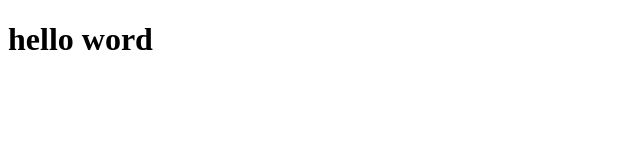
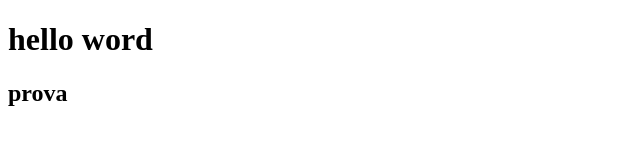
Before and after one commit to oryven/htmlcss-hello, a plain HTML site: page index.html in a window 1280 px wide. Shown: the full height of the page, 0-640 px from the left. Drawn offline with Linux system fonts and the light colour scheme.

Commit message:
aggiunto h2

```diff
--- a/index.html
+++ b/index.html
@@ -8,5 +8,6 @@
 </head>
 <body>
     <h1>hello word</h1>
+    <h2>prova</h2>
 </body>
 </html>
```
